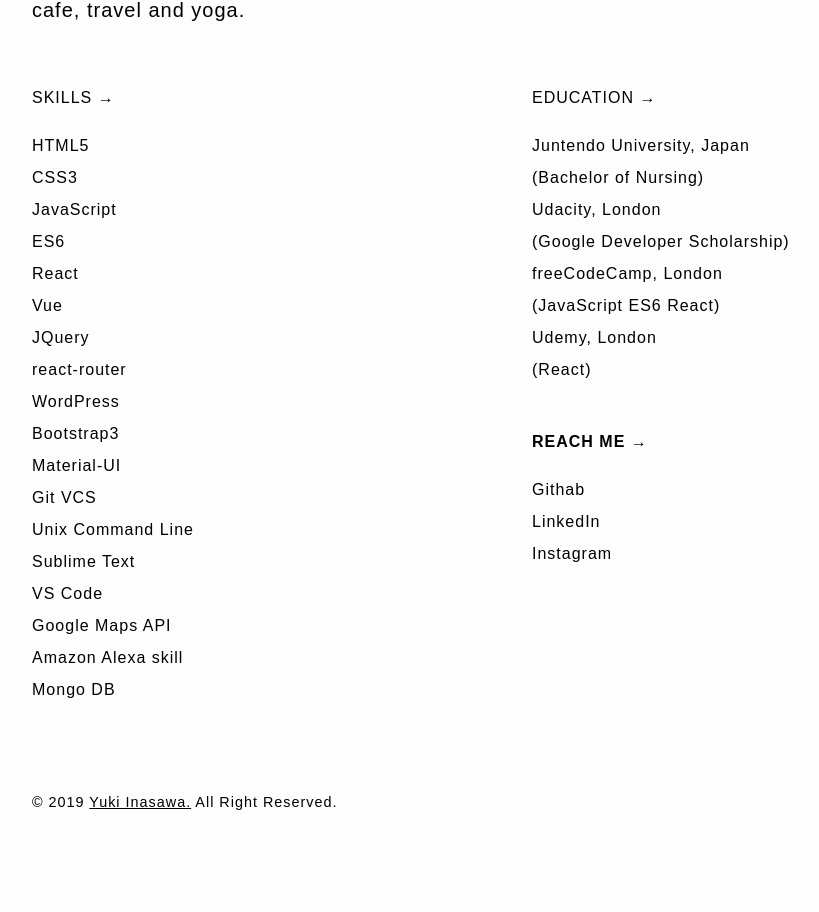
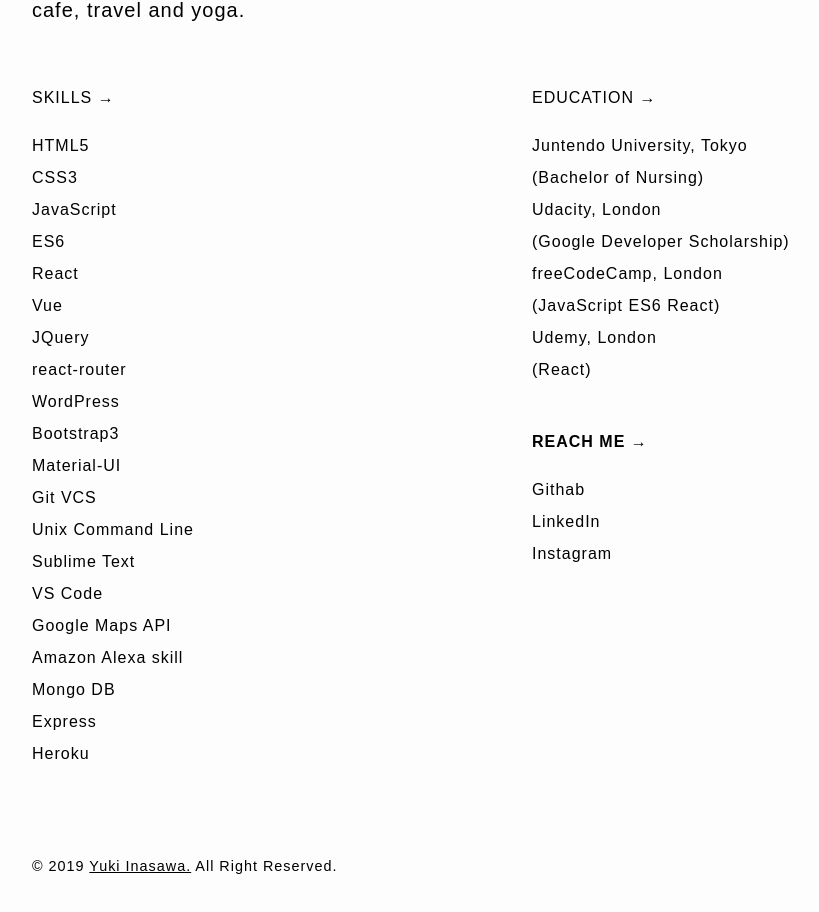
Before and after one commit to Yukichka/Yuki-app, a React (Create React App) app: page /about in a window 1280 px wide. Shown: the part 198-1110 px from the top of the page, without its empty margins (148-967 px from the left). Built offline with nearby package versions, Linux system fonts and the light colour scheme.

Commit message:
About modified

```diff
--- a/src/components/About.js
+++ b/src/components/About.js
@@ -36,12 +36,14 @@
               <li>Google Maps API</li>
               <li>Amazon Alexa skill</li>
               <li>Mongo DB</li>
+              <li>Express</li>
+              <li>Heroku</li>
             </ul>
           </Grid>
           <Grid item xs={12} sm={6} className="grid-education">
             <div className="education">Education →</div>
             <ul className="education-list">
-              <li>Juntendo University, Japan</li>
+              <li>Juntendo University, Tokyo</li>
               <li>(Bachelor of Nursing)</li>
               <li>Udacity, London</li>
               <li>(Google Developer Scholarship)</li>
```
